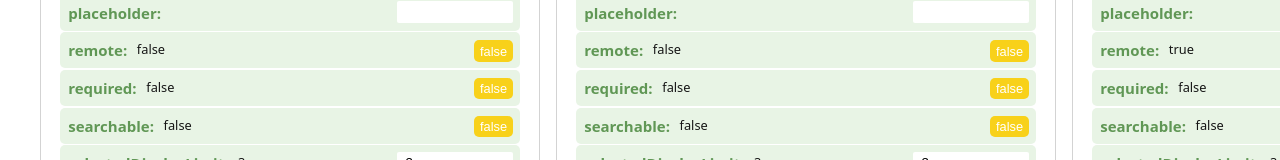
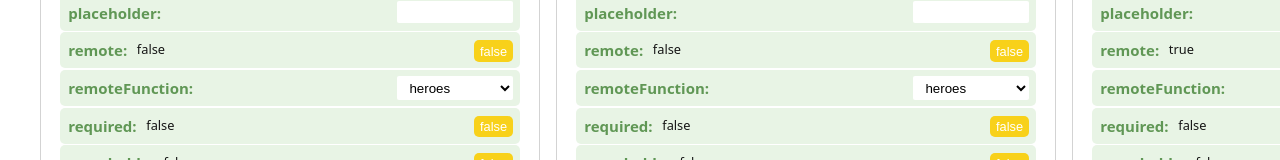
Before and after one commit to heavenlybilly/vue-select-41, a Vue app: page / in a window 1280 px wide. Shown: the part 363-523 px from the top of the page. Built offline with nearby package versions, Linux system fonts and the light colour scheme; no server answers.

Commit message:
refactor: useOptions hook, fix reload options on props changes

```diff
--- a/demo/components/SelectWrapper.vue
+++ b/demo/components/SelectWrapper.vue
@@ -20,6 +20,34 @@ const props = defineProps({
 })
 
 const active = ref(true)
+
+const remoteFunctions = {
+  heroes: async (search?: string | null) => {
+    const response = await fetch('https://mocki.io/v1/a42a5149-62c4-425c-95a0-ec7b43c29304')
+    const items: { id: number; label: string }[] = await response.json()
+
+    return items.filter((item) => {
+      if (!search) {
+        return true
+      }
+
+      return item.label.toLowerCase().includes(search.toLowerCase())
+    })
+  },
+  countries: async (search?: string | null) => {
+    const response = await fetch('https://mocki.io/v1/0d4cd626-5b76-41c8-a81e-3080ef904f60')
+    const data: { options: { id: number; label: string }[] } = await response.json()
+
+    const items = data.options
+    return items.filter((item) => {
+      if (!search) {
+        return true
+      }
+
+      return item.label.toLowerCase().includes(search.toLowerCase())
+    })
+  },
+}
 
 const params = ref({
   closeOnSelect: {
@@ -54,6 +82,11 @@ const params = ref({
     value: props.initialRemote,
     type: Boolean,
   },
+  remoteFunction: {
+    value: 'heroes',
+    options: ['heroes', 'countries'],
+    type: 'Select',
+  },
   required: {
     value: false,
     type: Boolean,
@@ -80,17 +113,9 @@ const paramsKeys = computed(() => {
   return Object.keys(params.value)
 })
 
-const fetchOptions = async (search?: string | null) => {
-  const response = await fetch('https://mocki.io/v1/a42a5149-62c4-425c-95a0-ec7b43c29304')
-  const items: { id: number; label: string }[] = await response.json()
-
-  return items.filter((item) => {
-    if (!search) {
-      return true
-    }
-
-    return item.label.toLowerCase().includes(search.toLowerCase())
-  })
+const handleSelect = (e: Event, param: string) => {
+  const target = e.target as HTMLSelectElement
+  params.value[param].value = target.value
 }
 </script>
 
@@ -107,7 +132,9 @@ const fetchOptions = async (search?: string | null) => {
     <div class="logs">
       <div v-for="param in paramsKeys" :key="param" class="logs-item">
         <div class="logs-item--label">{{ param }}:</div>
-        <div class="logs-item--value">{{ params[param].value }}</div>
+        <div v-if="params[param].type !== 'Select'" class="logs-item--value">
+          {{ params[param].value }}
+        </div>
 
         <switcher
           v-if="params[param].type === Boolean"
@@ -121,6 +148,14 @@ const fetchOptions = async (search?: string | null) => {
           class="input"
           type="text"
         />
+
+        <select
+          v-if="params[param].type === 'Select'"
+          class="select"
+          @input="(e) => handleSelect(e, param)"
+        >
+          <option v-for="option of params[param].options" :value="option">{{ option }}</option>
+        </select>
       </div>
     </div>
 
@@ -136,7 +171,7 @@ const fetchOptions = async (search?: string | null) => {
       :options="options"
       :placeholder="params.placeholder.value"
       :remote="params.remote.value"
-      :remote-function="fetchOptions"
+      :remote-function="remoteFunctions[params.remoteFunction.value]"
       :searchable="params.searchable.value"
       :selected-display-limit="+params.selectedDisplayLimit.value"
       :show-selected="params.showSelected.value"
@@ -224,4 +259,16 @@ const fetchOptions = async (search?: string | null) => {
   padding: 0.2rem 0.5rem;
   width: 100px;
 }
+
+.select {
+  position: absolute;
+  top: 0.4rem;
+  right: 0.4rem;
+  border-radius: 2px;
+  border: none;
+  outline: none;
+  padding: 0.2rem 0.5rem;
+  width: 116px;
+  background-color: #fff;
+}
 </style>
--- a/src/VueSelect.vue
+++ b/src/VueSelect.vue
@@ -1,5 +1,5 @@
 <script lang="ts">
-import { Ref, computed, defineComponent, provide, ref, toRefs, useSlots, watch } from 'vue'
+import { Ref, defineComponent, provide, ref, toRefs, useSlots, watch } from 'vue'
 import props from '@/props'
 import { VueSelectOption } from '@/types'
 import VsField from '@/components/VsField.vue'
@@ -52,10 +52,10 @@ export default defineComponent({
     const { selectOption, deleteItem } = useInput(multiple)
 
     // init options
-    const { search, searchedOptions, displayedOptions, selectedOptions, reloadOptions } =
-      useOptions({
+    const { search, searchedOptions, displayedOptions, selectedOptions, setSearch } = useOptions({
       remote,
       searchable,
+      focus,
       options,
       value,
       remoteFunction,
@@ -74,6 +74,10 @@ export default defineComponent({
       if (!props.disabled) {
         setFocus(!focus.value)
       }
+    }
+
+    const handleSearchInput = (value: string | null) => {
+      setSearch(value)
     }
 
     const handleSelect = (option: VueSelectOption) => {
@@ -100,11 +104,7 @@ export default defineComponent({
       () => focus.value,
       async (newValue) => {
         if (newValue) {
-          search.value = null
-        }
-
-        if (newValue && props.remote && props.remoteFunction) {
-          await reloadOptions()
+          setSearch(null)
         }
 
         if (newValue) {
@@ -143,6 +143,7 @@ export default defineComponent({
       dropdownClasses,
       i18n,
       handleFocusChange,
+      handleSearchInput,
       handleSelect,
       handleDeleteItem,
     }
@@ -176,7 +177,7 @@ export default defineComponent({
     </div>
 
     <div ref="dropdownRef" class="vs-dropdown" :class="dropdownClasses">
-      <vs-search-input v-if="searchable" v-model="search" />
+      <vs-search-input v-if="searchable" :value="search" @input="handleSearchInput" />
 
       <div
         v-if="displayedOptions.length || selectedOptions.length"
--- a/src/hooks/useOptions.ts
+++ b/src/hooks/useOptions.ts
@@ -1,4 +1,4 @@
-import { type Ref, computed, watchEffect } from 'vue'
+import { type Ref, computed, watch, watchEffect } from 'vue'
 import { VueSelectOption, VueSelectRemoteFunction, VueSelectValue } from '@/types'
 import debounce from '@/helpers/debounce'
 import { useRemote } from '@/hooks/useRemote'
@@ -6,6 +6,7 @@ import { useRemote } from '@/hooks/useRemote'
 export default function useOptions(params: {
   remote: Ref<boolean>
   searchable: Ref<boolean>
+  focus: Ref<boolean>
   options: Ref<VueSelectOption[]>
   value: Ref<VueSelectValue | undefined>
   remoteFunction: Ref<VueSelectRemoteFunction | undefined>
@@ -45,18 +46,35 @@ export default function useOptions(params: {
     return params.value.value
   })
 
-  const reloadOptions = async () => {
-    if (params.remote.value && params.remoteFunction.value) {
+  const setSearch = (value: string | null) => {
+    search.value = value
+  }
+
+  const debouncedFetchOptions = debounce(async () => {
+    if (params.focus.value && params.remote.value && params.remoteFunction.value) {
       remoteOptions.value = await fetchOptions(params.remoteFunction.value, search.value)
     }
-  }
+  }, 200)
 
-  watchEffect(
-    debounce(async () => {
-      if (params.remote.value && params.remoteFunction.value) {
-        remoteOptions.value = await fetchOptions(params.remoteFunction.value, search.value)
-      }
-    }, 200),
+  watch(
+    () => search.value,
+    () => {
+      debouncedFetchOptions()
+    },
+  )
+
+  watch(
+    () => params.focus.value,
+    () => {
+      debouncedFetchOptions()
+    },
+  )
+
+  watch(
+    () => params.remoteFunction.value,
+    () => {
+      debouncedFetchOptions()
+    },
   )
 
   return {
@@ -64,6 +82,6 @@ export default function useOptions(params: {
     searchedOptions,
     displayedOptions,
     selectedOptions,
-    reloadOptions,
+    setSearch,
   }
 }
```
Lines whose indentation alone changed are shown as unchanged.
